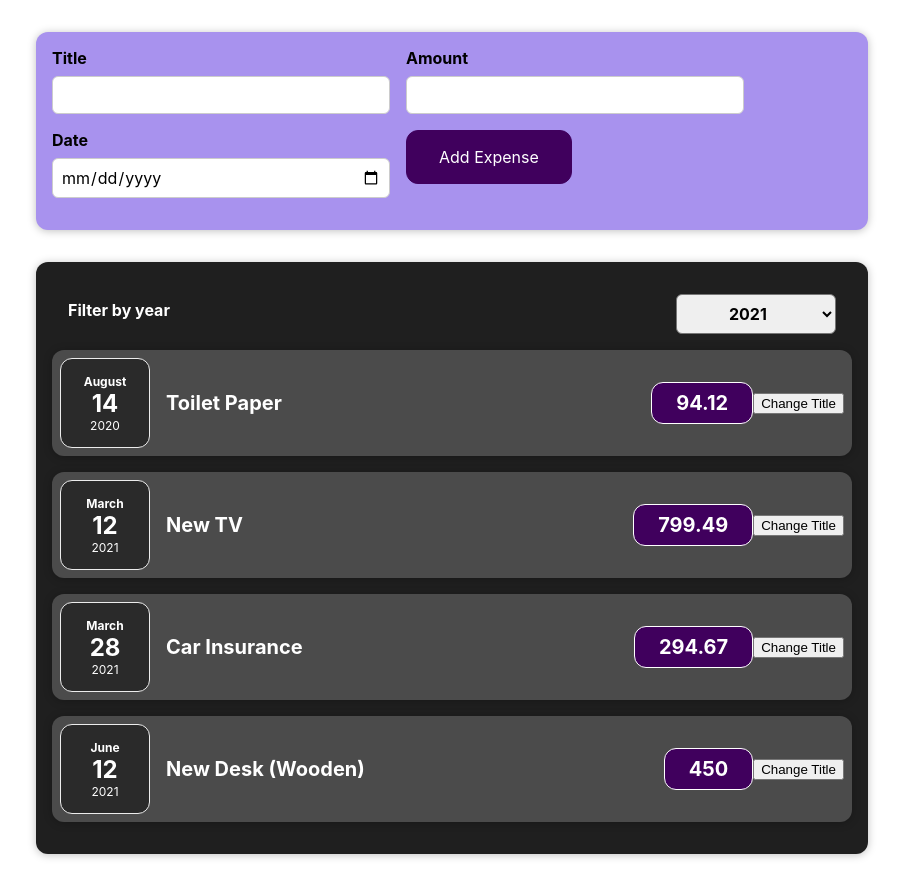
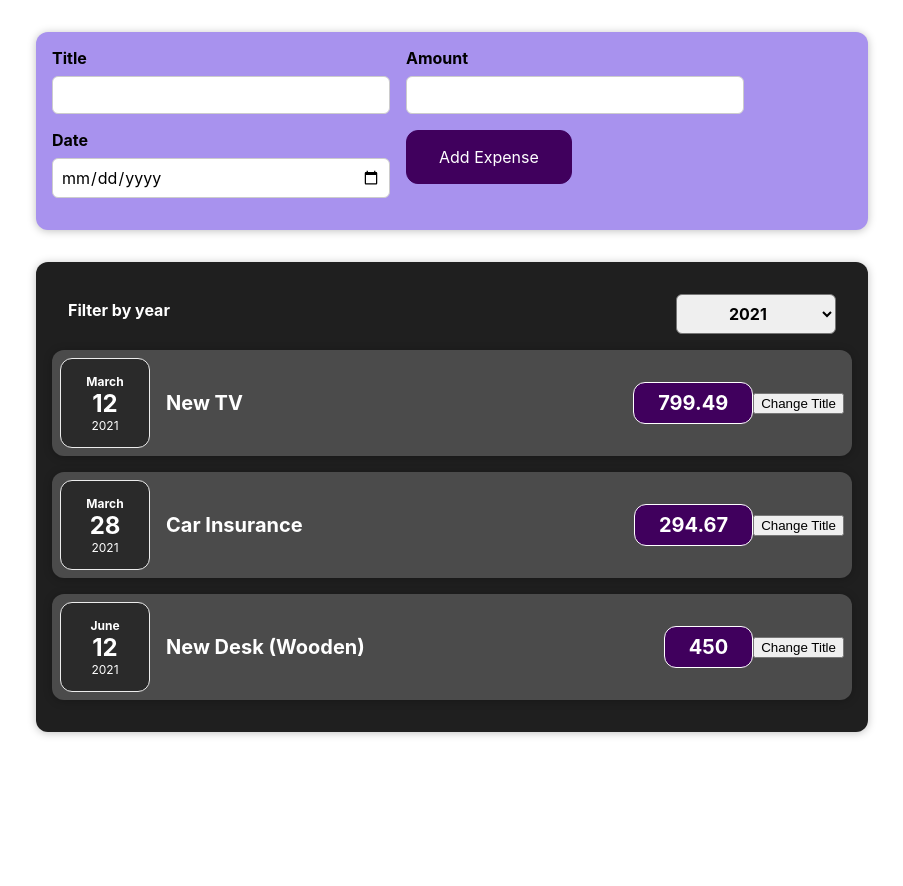
Before and after one commit to Dingjian412/basic-react, a React (Create React App) app: page / in a window 1280 px wide. Shown: the whole page, without its empty margins (188-1091 px from the left). After the commit the page ends 800 px from the top, so only its background shows below. Built offline with nearby package versions, Linux system fonts and the light colour scheme.

Commit message:
S5-67
1. Assignment 3: Time to Practice: Working with Lists
2. 66. Outputting Conditional Content
3. 67. Adding Conditional Return Statements

```diff
--- a/src/components/Expenses/ExpenseItem.js
+++ b/src/components/Expenses/ExpenseItem.js
@@ -11,6 +11,7 @@
   };
 
   return (
+    <li>
       <Card className="expense-item">
         <ExpenseDate date={props.date}></ExpenseDate>
         <div className="expense-item__description">
@@ -19,6 +20,7 @@
         </div>
         <button onClick={clickHandler}>Change Title</button>
       </Card>
+    </li>
   );
 };
 
--- a/src/components/Expenses/Expenses.js
+++ b/src/components/Expenses/Expenses.js
@@ -1,14 +1,19 @@
 import React, { useState } from "react";
-import ExpenseItem from "./ExpenseItem.js";
 import Card from "../UI/Card";
 import "./Expenses.css";
 import ExpenseFilter from "./NewExpense/ExpensesFilter.js";
+import ExpensesList from "./ExpensesList.js";
 
 const Expenses = (props) => {
   const [filteredYear, setfilteredYear] = useState("2021");
+
   const filterChangeHandler = (selectedYear) => {
     setfilteredYear(selectedYear);
   };
+
+  const filteredExpenses = props.items.filter((x) => {
+    return x.date.getFullYear().toString() === filteredYear;
+  });
 
   return (
     <div>
@@ -17,14 +22,7 @@
           selected={filteredYear}
           onChangeFilter={filterChangeHandler}
         ></ExpenseFilter>
-        {props.items.map((x) => (
-          <ExpenseItem
-            key={x.id}
-            title={x.title}
-            amount={x.amount}
-            date={x.date}
-          ></ExpenseItem>
-        ))}
+        <ExpensesList items={filteredExpenses} />
       </Card>
     </div>
   );
--- /dev/null
+++ b/src/components/Expenses/ExpensesList.css
@@ -0,0 +1,9 @@
+.expenses-list {
+  list-style: none;
+  padding: 0;
+}
+
+.expenses-list__fallback {
+  color: white;
+  text-align: center;
+}
--- /dev/null
+++ b/src/components/Expenses/ExpensesList.js
@@ -0,0 +1,24 @@
+import React from "react";
+import ExpenseItem from "./ExpenseItem.js";
+import "./ExpensesList.css";
+
+const ExpensesList = (props) => {
+  if (props.items.length === 0) {
+    return <h2 className="expenses-list__fallback">No expense found</h2>;
+  }
+
+  return (
+    <ul className="expenses-list">
+      {props.items.map((x) => (
+        <ExpenseItem
+          key={x.id}
+          title={x.title}
+          amount={x.amount}
+          date={x.date}
+        />
+      ))}
+    </ul>
+  );
+};
+
+export default ExpensesList;
```
Lines whose indentation alone changed are shown as unchanged.
